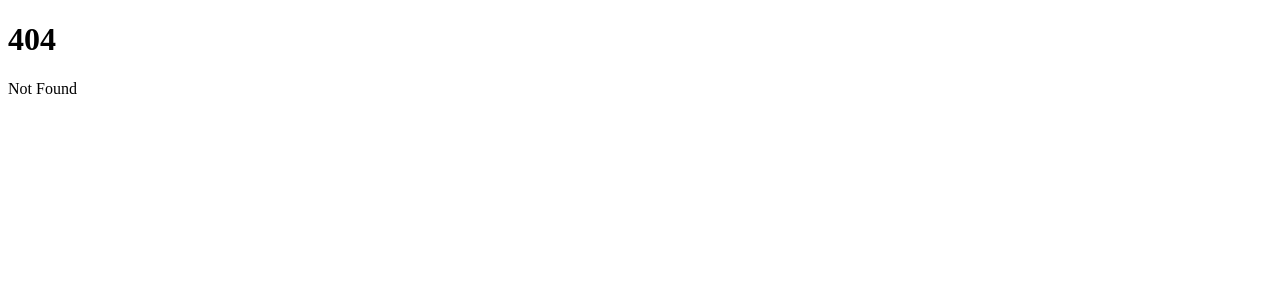
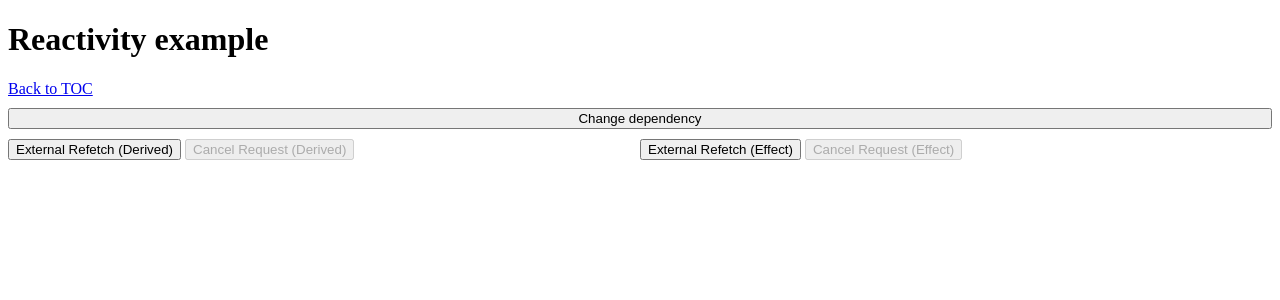
Before and after one commit to itsEzz/svelte-axios-plus, a SvelteKit app: page /reactivity in a window 1280 px wide. Before the commit this address had no page. Shown: the top 300 px of the page. Built offline with nearby package versions, Linux system fonts and the light colour scheme; no server answers.

Commit message:
Added new reactivity example

```diff
--- /dev/null
+++ b/src/routes/reactivity/+page.svelte
@@ -0,0 +1,100 @@
+<script lang="ts">
+	import axiosPlus from '$lib/index.svelte.js';
+
+	let pagination: Record<string, number> = $state({ per_page: 6, page: 1 });
+
+	const handleFetch = () => {
+		pagination = { ...pagination, page: pagination.page + 1 };
+	};
+
+	// Derived method
+	const {
+		req: reqD,
+		refetch: refetchD,
+		cancel: cancelD
+	} = $derived(
+		axiosPlus({
+			url: 'https://reqres.in/api/users?delay=5',
+			params: pagination
+		})
+	);
+	const externalRefetchD = async () => {
+		try {
+			await refetchD();
+		} catch (e) {
+			// Handle cancellation
+		}
+	};
+
+	// Effect method
+	const {
+		req: reqE,
+		refetch: refetchE,
+		cancel: cancelE
+	} = axiosPlus(
+		{
+			url: 'https://reqres.in/api/users?delay=5'
+		},
+		{ manual: true }
+	);
+
+	$effect(() => {
+		async function fetchData() {
+			try {
+				await refetchE({ params: pagination });
+			} catch (e) {
+				// Handle cancellation
+			}
+		}
+		fetchData();
+	});
+
+	const externalRefetchE = async () => {
+		try {
+			await refetchE({ params: pagination });
+		} catch (e) {
+			// Handle cancellation
+		}
+	};
+</script>
+
+<h1>Reactivity example</h1>
+<a href="/">Back to TOC</a>
+
+<div>
+	<button class="btn" onclick={handleFetch}>Change dependency</button>
+	<div class="row">
+		<div class="column">
+			<button onclick={() => externalRefetchD()}>External Refetch (Derived)</button>
+			<button disabled={!reqD.loading} onclick={cancelD}>Cancel Request (Derived)</button>
+			{#if reqD.loading}
+				<p>...loading (Derived)</p>
+			{/if}
+			<pre>{JSON.stringify(reqD.data, null, 2)}</pre>
+		</div>
+		<div class="column">
+			<button onclick={() => externalRefetchE()}>External Refetch (Effect)</button>
+			<button disabled={!reqE.loading} onclick={cancelE}>Cancel Request (Effect)</button>
+			{#if reqE.loading}
+				<p>...loading (Effect)</p>
+			{/if}
+			<pre>{JSON.stringify(reqE.data, null, 2)}</pre>
+		</div>
+	</div>
+</div>
+
+<style>
+	.row {
+		display: flex;
+	}
+
+	.column {
+		flex: 50%;
+	}
+
+	.btn {
+		margin-bottom: 10px;
+		margin-top: 10px;
+		width: 100%;
+	}
+</style>
--- /dev/null
+++ b/src/routes/reactivity/+page.ts
@@ -0,0 +1 @@
+export const ssr = false;
```
